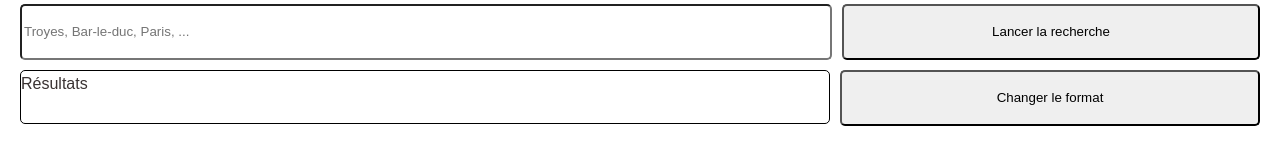
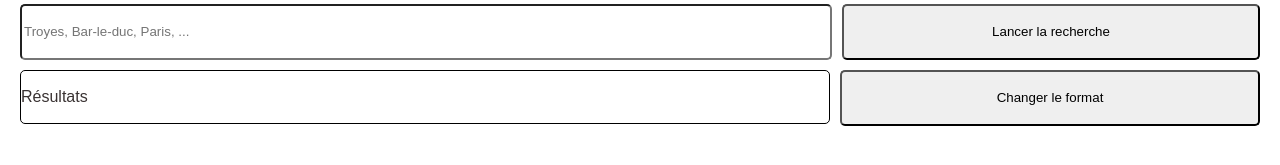
Before and after one commit to Camille-Chartrain/Trouve-ta-ville, a React app: page / in a window 1280 px wide. Shown: the part 149-314 px from the top of the page. Built offline with nearby package versions, Linux system fonts and the light colour scheme.

```diff
--- a/src/components/Search.js
+++ b/src/components/Search.js
@@ -40,7 +40,9 @@
                 </button>
             </form>
             <section className="formResult">
-                <h3>Résultats</h3>
+                <div className="resultats">
+                    <h3>Résultats</h3>
+                </div>
                 <button type="submit">Changer le format</button>
             </section>
 
--- a/src/styles/style.scss
+++ b/src/styles/style.scss
@@ -47,7 +47,8 @@
     margin-top: 10px;
 
 
-    & h3{
+    & .resultats{
+        display: flex;
         flex: 2;
         height: 50px;
         border: 1px solid black;
@@ -56,6 +57,11 @@
         box-sizing: content-box;
         padding-top:1px;
         padding-bottom:1px;
+
+        & h3{
+            margin-top: auto;
+            margin-bottom: auto;
+        }
     }
     & button{
         flex: 1;
```
